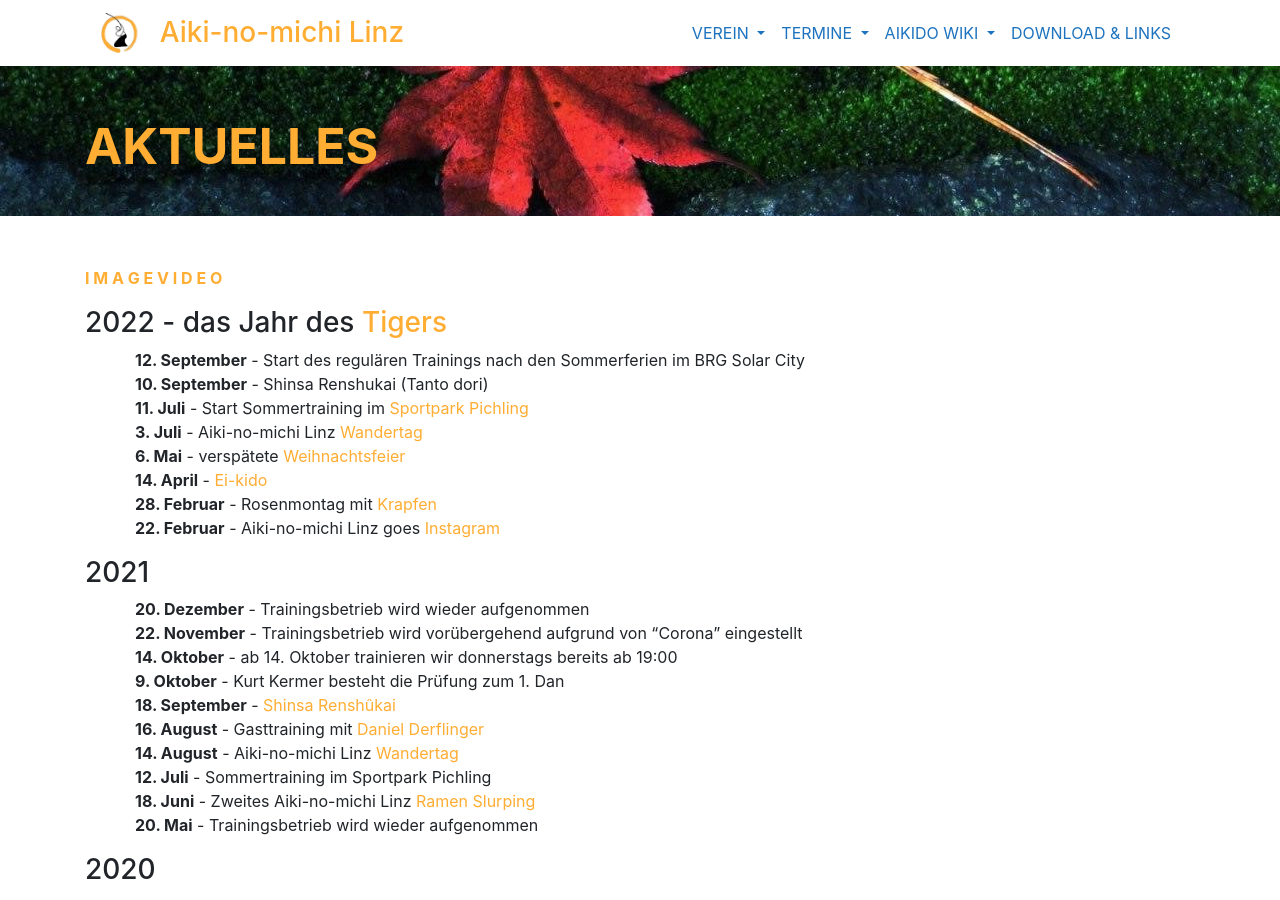
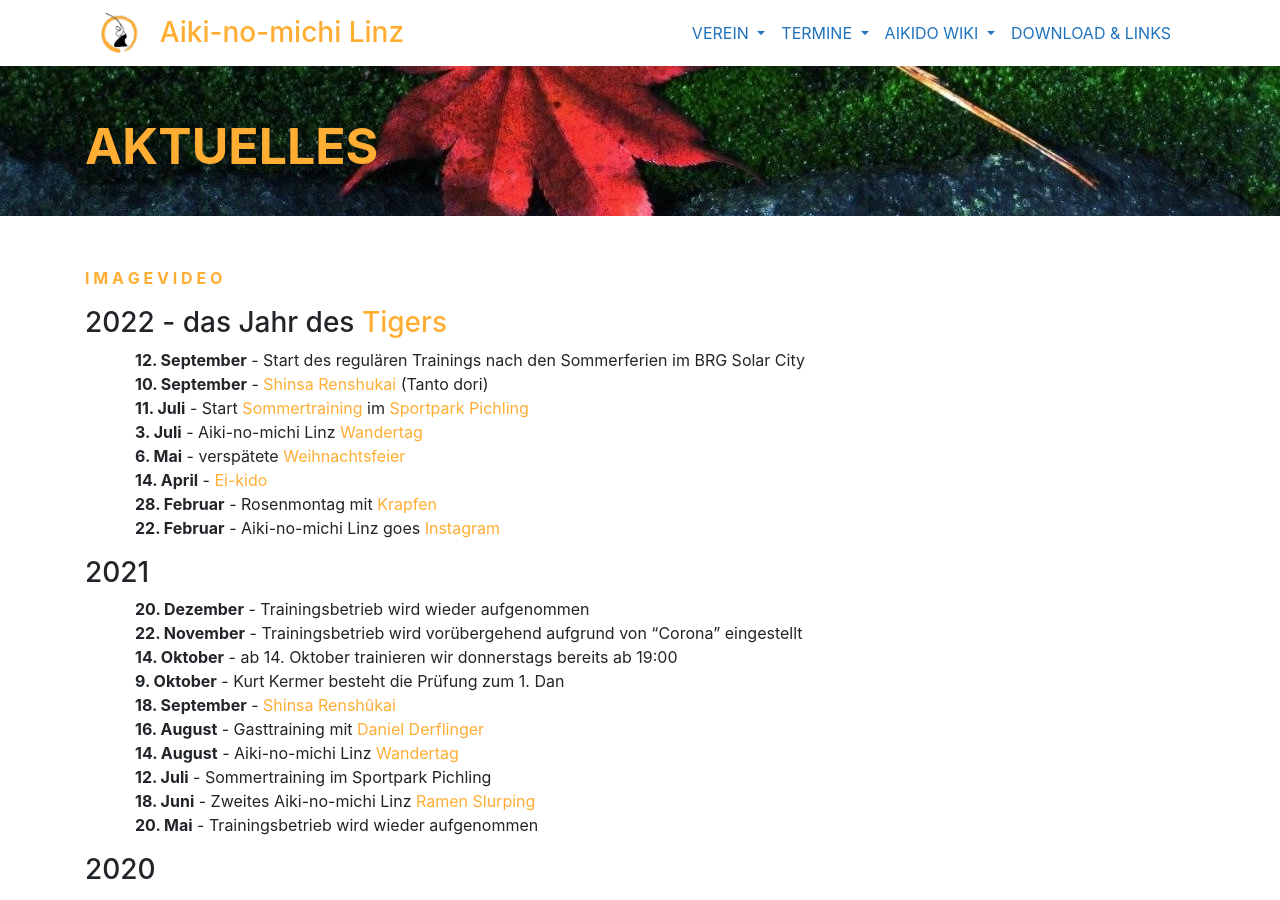
Before and after one commit to TWachs/aikinomichi-linz, a Jekyll site: the page built from aktuelles.md, in a window 1280 px wide and 900 px high. Built offline with Jekyll 4.4.1, drawn with Linux system fonts in a browser that asks for light colours; nearby versions of some CDN libraries; part of the change alters nothing that is shown.

```diff
--- a/aktuelles.md
+++ b/aktuelles.md
@@ -11,8 +11,8 @@ title: Aktuelles
 ### 2022 - das Jahr des [Tigers](https://www.facebook.com/aikinomichilinz/photos/a.1467842003430582/3048312818716818){:target="_blank"}
 
 * **12. September** - Start des regulären Trainings nach den Sommerferien im BRG Solar City
-* **10. September** - Shinsa Renshukai (Tanto dori)
-* **11. Juli** - Start Sommertraining im [Sportpark Pichling](https://www.livasport.at/sportparks/sportpark-pichling/){:target="_blank"}
+* **10. September** - [Shinsa Renshukai](https://www.facebook.com/photo/?fbid=448313660637184&set=a.441578571310693){:target="_blank"} (Tanto dori)
+* **11. Juli** - Start [Sommertraining](https://www.instagram.com/tv/Cf3plVrgYdo/?utm_source=ig_web_copy_link){:target="_blank"} im [Sportpark Pichling](https://www.livasport.at/sportparks/sportpark-pichling/){:target="_blank"}
 * **3. Juli** - Aiki-no-michi Linz [Wandertag](https://www.facebook.com/aikinomichilinz/photos/pcb.3187675338113898/3187673444780754){:target="_blank"}
 * **6. Mai** - verspätete [Weihnachtsfeier](https://www.facebook.com/aikinomichilinz/photos/pcb.3144151759132923/3144149329133166/){:target="_blank"}
 * **14. April** - [Ei-kido](https://www.facebook.com/aikinomichilinz/photos/pcb.3127591917455574/3127590477455718/){:target="_blank"}
```
